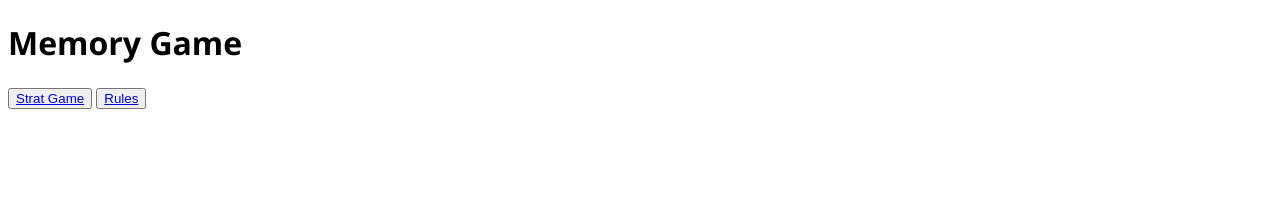
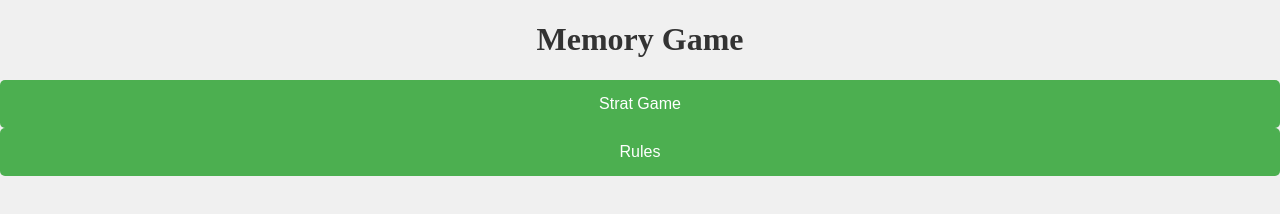
Before and after one commit to Khaled-AlAsadi/Memory-Game, a plain HTML site: page index.html in a window 1280 px wide. Drawn offline with Linux system fonts and the light colour scheme; a web font is replaced by a local one.

Commit message:
Adjust so every html file have it styles file

```diff
--- /dev/null
+++ b/assets/css/index.css
@@ -0,0 +1,45 @@
+body {
+    background-color: #f0f0f0;
+    margin: 0;
+    padding: 0;
+    display: flex;
+    flex-direction: column;
+    align-items: center;
+    justify-content: center;
+}
+
+h1 {
+    color: #333;
+}
+
+section {
+    display: contents;
+    margin-top: 20px;
+    justify-content: center;
+}
+
+button {
+    background-color: #4CAF50;
+    color: white;
+    padding: 15px 20px;
+    font-size: 16px;
+    border: none;
+    border-radius: 5px;
+    cursor: pointer;
+    width: 100%;
+    flex-direction: column;
+    text-decoration: none;
+}
+
+button:hover {
+    background-color: #45a049;
+}
+
+a {
+    text-decoration: none;
+    color: white;
+}
+
+a:hover {
+    color: white;
+}
--- a/index.html
+++ b/index.html
@@ -5,17 +5,17 @@
     <meta charset="UTF-8">
     <meta name="viewport" content="width=device-width, initial-scale=1.0">
     <meta http-equiv="Content-Type" content="text/html; charset=utf-8">
-    <link rel="stylesheet" href="assets/css/styles.css">
+    <link rel="stylesheet" href="assets/css/index.css">
     <link rel="stylesheet" href="https://fonts.googleapis.com/css2?family=Noto+Color+Emoji&display=swap">
     <title>Memory Game</title>
 </head>
 
 <body>
     <h1>Memory Game</h1>
-
-    <button><a href="game.html">Strat Game</a></button>
-    <button><a href="rules.html">Rules</a></button>
-
+    <section>
+        <button><a href="game.html">Strat Game</a></button>
+        <button><a href="rules.html">Rules</a></button>
+    </section>
 </body>
 
 </html>
```
Also changed, not shown: game.html (+1 -3 lines), rules.html (+13 -4 lines), assets/css/game.css (indentation only).
